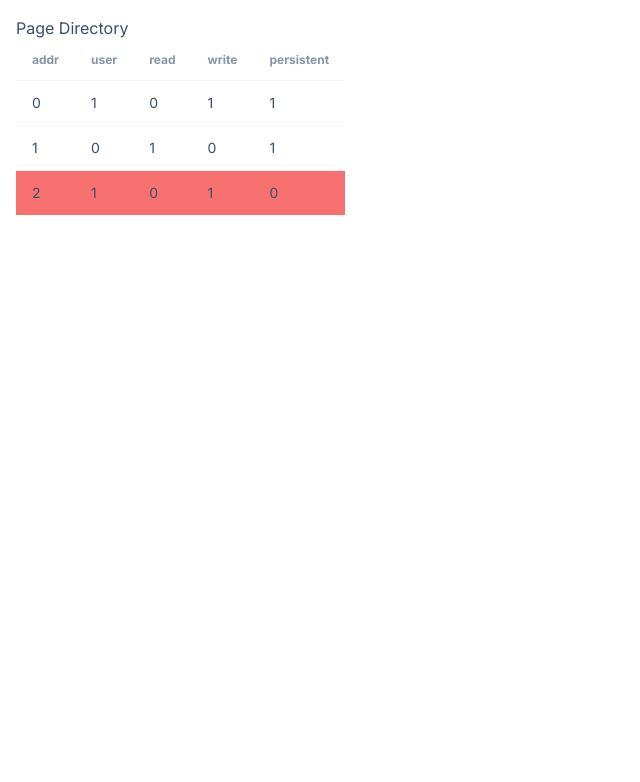
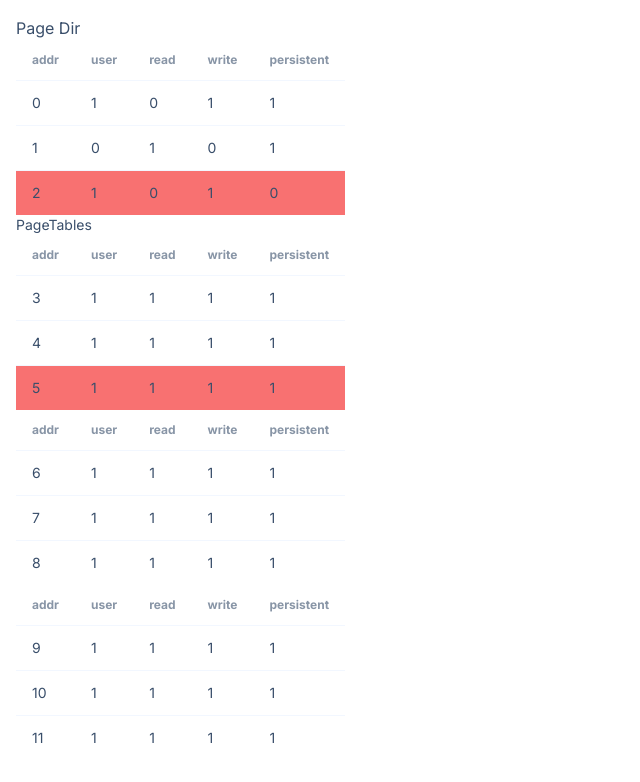
Before and after one commit to Escape9002/paging_demo, a Next.js app in the folder paging-demo/: page /users in a window 1280 px wide. Shown: the top 782 px of the page, without its empty margins (0-640 px from the left). Built offline with nearby package versions, Linux system fonts and the light colour scheme.

Commit message:
small refactor

```diff
--- /dev/null
+++ b/paging-demo/src/app/users/PageTableView.tsx
@@ -0,0 +1,36 @@
+import React from "react";
+import TableRenderer from "./TableRenderer";
+import PageTable from "./PageTable";
+import { pageDirectory } from "./tables";
+
+interface props {
+  pageDirectory: PageTable;
+  pageTables: PageTable[];
+}
+
+function PageTableView(props: props) {
+  const pageDirectory = props.pageDirectory;
+  const pageTables = props.pageTables;
+  return (
+    <>
+      <div>
+        <TableRenderer
+          tableName="Page Dir"
+          table={pageDirectory.table}
+          markedId={2}
+        />
+      </div>
+
+      <div>
+        <div className="table table-bordered w-auto">
+          <h1> PageTables</h1>
+          {pageTables.map((table) => (
+            <TableRenderer tableName="" table={table.table} markedId={5} />
+          ))}
+        </div>
+      </div>
+    </>
+  );
+}
+
+export default PageTableView;
--- a/paging-demo/src/app/users/PageTables.tsx
+++ b/paging-demo/src/app/users/TableRenderer.tsx
@@ -1,16 +1,19 @@
 import React from "react";
+
 interface table {
+  tableName: string;
   table: number[][];
   markedId: number;
 }
 
-function PageTablesRender(table: table) {
+function TableRenderer(table: table) {
+  const tableName: string = table.tableName;
   const pagetable: number[][] = table.table;
   const markedId: number = table.markedId;
 
   return (
     <>
-      <h1>Page Directory</h1>
+      <h1>{tableName}</h1>
       <table className="table table-bordered w-auto">
         <thead>
           <tr>
@@ -45,4 +48,4 @@ function PageTablesRender(table: table) {
   );
 }
 
-export default PageTablesRender;
+export default TableRenderer;
--- a/paging-demo/src/app/users/page.tsx
+++ b/paging-demo/src/app/users/page.tsx
@@ -1,37 +1,13 @@
 import React from "react";
-import PageTablesRender from "./PageTables";
-import PageTable from "./Tables";
+import PageTableView from "./PageTableView";
+import { pageDirectory, pageTables } from "./tables";
 
-const UsersPage = () => {
-  let pageDirectory = new PageTable([
-    [0x0, 1, 0, 1, 1],
-    [0x1, 0, 1, 0, 1],
-    [0x2, 1, 0, 1, 0],
-  ]);
-
-  let pageTables = [
-    new PageTable([
-      [0x3, 1, 1, 1, 1],
-      [0x4, 1, 1, 1, 1],
-      [0x5, 1, 1, 1, 1],
-    ]),
-    new PageTable([
-      [0x6, 1, 1, 1, 1],
-      [0x7, 1, 1, 1, 1],
-      [0x8, 1, 1, 1, 1],
-    ]),
-    new PageTable([
-      [0x9, 1, 1, 1, 1],
-      [0xa, 1, 1, 1, 1],
-      [0xb, 1, 1, 1, 1],
-    ]),
-  ];
-
+function page() {
   return (
     <div>
-      <PageTablesRender table={pageDirectory.table} markedId={2} />
+      <PageTableView pageDirectory={pageDirectory} pageTables={pageTables} />
     </div>
   );
-};
+}
 
-export default UsersPage;
+export default page;
--- /dev/null
+++ b/paging-demo/src/app/users/tables.ts
@@ -0,0 +1,26 @@
+import page from "./page";
+import PageTable from "./PageTable";
+
+export let pageDirectory = new PageTable([
+  [0x0, 1, 0, 1, 1],
+  [0x1, 0, 1, 0, 1],
+  [0x2, 1, 0, 1, 0],
+]);
+
+export let pageTables = [
+  new PageTable([
+    [0x3, 1, 1, 1, 1],
+    [0x4, 1, 1, 1, 1],
+    [0x5, 1, 1, 1, 1],
+  ]),
+  new PageTable([
+    [0x6, 1, 1, 1, 1],
+    [0x7, 1, 1, 1, 1],
+    [0x8, 1, 1, 1, 1],
+  ]),
+  new PageTable([
+    [0x9, 1, 1, 1, 1],
+    [0xa, 1, 1, 1, 1],
+    [0xb, 1, 1, 1, 1],
+  ]),
+];
```
Also changed, not shown: paging-demo/src/app/users/PageTable.tsx (renamed from paging-demo/src/app/users/Tables.ts).
